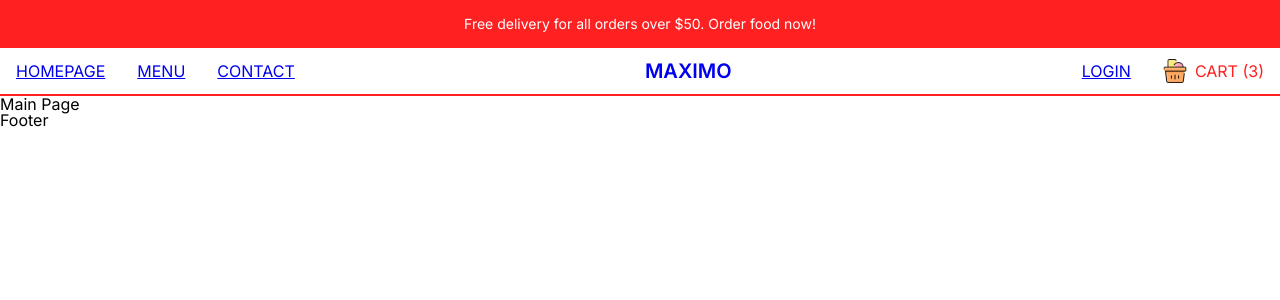
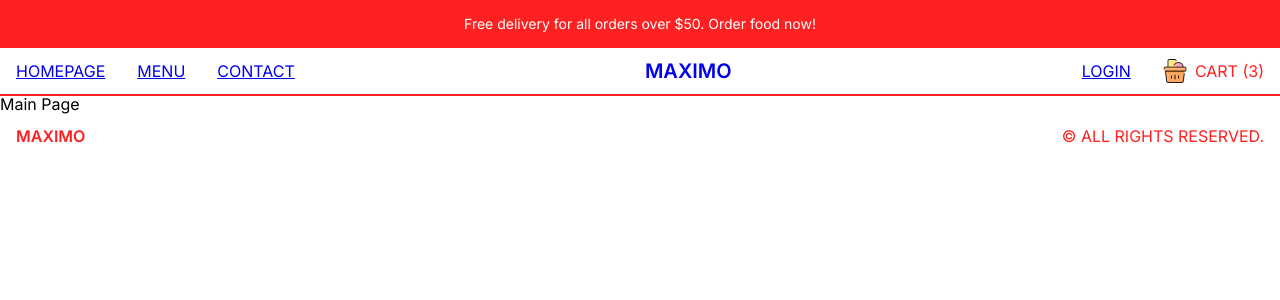
Before and after one commit to vladjsp/tasty-delivery-ui, a Next.js app: page / in a window 1280 px wide. Shown: the top 300 px of the page. Built offline with nearby package versions, Linux system fonts and the light colour scheme.

Commit message:
create footer

```diff
--- a/src/assets/styles/variables.css
+++ b/src/assets/styles/variables.css
@@ -16,4 +16,6 @@
 
     --notification-height: 48px;
     --navbar-height: 48px;
+    --footer-height: 48px;
+
 }
--- a/src/components/footer/Footer.tsx
+++ b/src/components/footer/Footer.tsx
@@ -1,9 +1,13 @@
 import React from 'react'
-import styles from './styles.module.scss';
+import styles from './styles.module.css';
+import Link from 'next/link';
 
 const Footer = () => {
   return (
-    <div>Footer</div>
+    <div className={styles.wrapper}>
+    <Link href='/' className={styles.link}>Maximo</Link>
+      <p> &copy; ALL RIGHTS RESERVED.</p>
+    </div>
   )
 }
 
--- a/src/components/footer/styles.module.css
+++ b/src/components/footer/styles.module.css
@@ -0,0 +1,15 @@
+.wrapper {
+    display: flex;
+    justify-content: space-between;
+    align-items: center;
+    height: var(--footer-height);
+    padding: 16px;
+    color: var(--red);
+}
+
+.link {
+    font-weight: var(--font-weight-semi-bold);
+    text-decoration: none;
+    text-transform: uppercase;
+    color: var(--red);
+}
```
